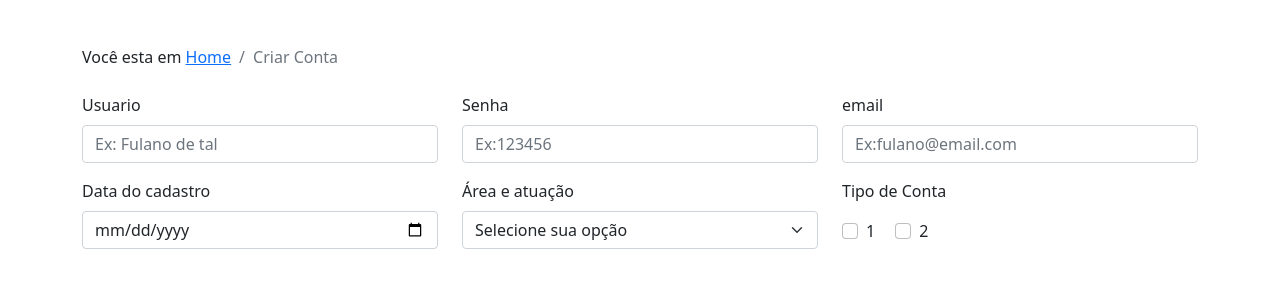
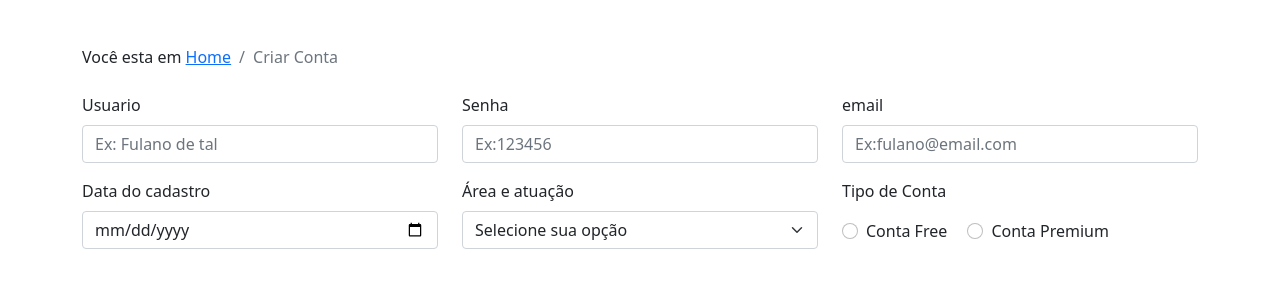
Before and after one commit to adrianmuniz/Front_Aula03, a plain HTML site: page criar-conta.html in a window 1280 px wide. Shown: the part 243-530 px from the top of the page. Drawn offline with nearby package versions, Linux system fonts and the light colour scheme.

Commit message:
Botões de Rádio

```diff
--- a/criar-conta.html
+++ b/criar-conta.html
@@ -66,12 +66,14 @@
                  <div class="col-md-4 my-2">
                      <p>Tipo de Conta</p>
                      <div class="form-check form-check-inline">
-                         <input class="form-check-input" type="checkbox" id="inlineCheckbox1" value="option1">
-                         <label class="form-check-label" for="inlineCheckbox1">1</label>
+                         <input class="form-check-input" type="radio" name="inlineRadioOptions" id="inlineRadio1"
+                             value="1">
+                         <label class="form-check-label" for="inlineRadio1">Conta Free</label>
                      </div>
                      <div class="form-check form-check-inline">
-                         <input class="form-check-input" type="checkbox" id="inlineCheckbox2" value="option2">
-                         <label class="form-check-label" for="inlineCheckbox2">2</label>
+                         <input class="form-check-input" type="radio" name="inlineRadioOptions" id="inlineRadio2"
+                             value="2">
+                         <label class="form-check-label" for="inlineRadio2">Conta Premium</label>
                      </div>
                  </div>
             </div>
```
